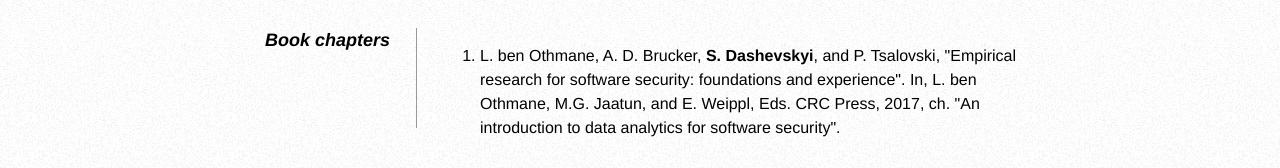
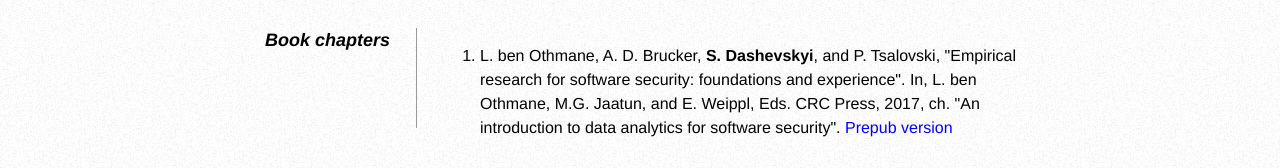
Before and after one commit to standash/standash.github.io, a plain HTML site: page index.html in a window 1280 px wide. Shown: the part 1249-1417 px from the top of the page. Drawn offline with Linux system fonts and the light colour scheme.

Commit message:
Update paper links

```diff
--- a/index.html
+++ b/index.html
@@ -130,6 +130,7 @@
 					"Empirical research for software security: foundations and experience".  In, L.
 					ben Othmane, M.G. Jaatun, and E. Weippl, Eds. CRC Press,
 					2017, ch. "An introduction to data analytics for software security".
+                    <a href="https://www.brucker.ch/bibliography/download/2017/othmane.ea-data-analytics-2017.pdf">Prepub version</a>
 				</li>
 			</ol>
             </dd>
```
